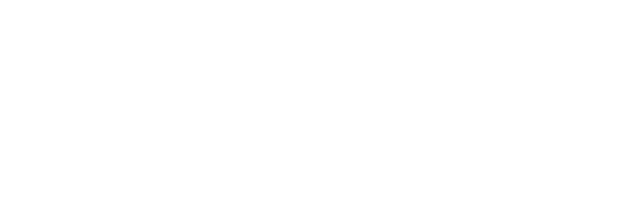
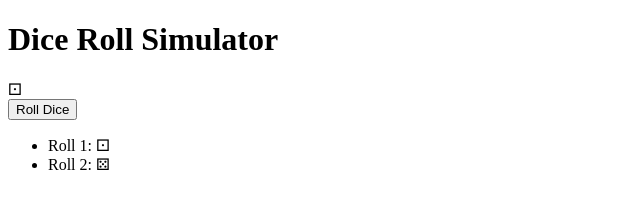
Before and after one commit to AbdellahElasy/Projects-html-css-js, a plain HTML site: page DiceRollSimulator-project/index.html in a window 1280 px wide. Shown: the whole page, without its empty margins (0-640 px from the left). Drawn offline with Linux system fonts and the light colour scheme.

Commit message:
html part of the project

```diff
--- a/DiceRollSimulator-project/index.html
+++ b/DiceRollSimulator-project/index.html
@@ -6,6 +6,13 @@
   <title>Dice Roll Simulator</title>
 </head>
 <body>
+  <h1>Dice Roll Simulator</h1>
+  <div class="dice" id="dice">&#9856;</div>
+  <button id="roll-button" >Roll Dice</button>
+  <ul id="roll-history">
+    <li>Roll 1: <span>&#9856;</span></li>
+    <li>Roll 2: <span>&#9860;</span></li>
+  </ul>
 
 </body>
 </html>
```
